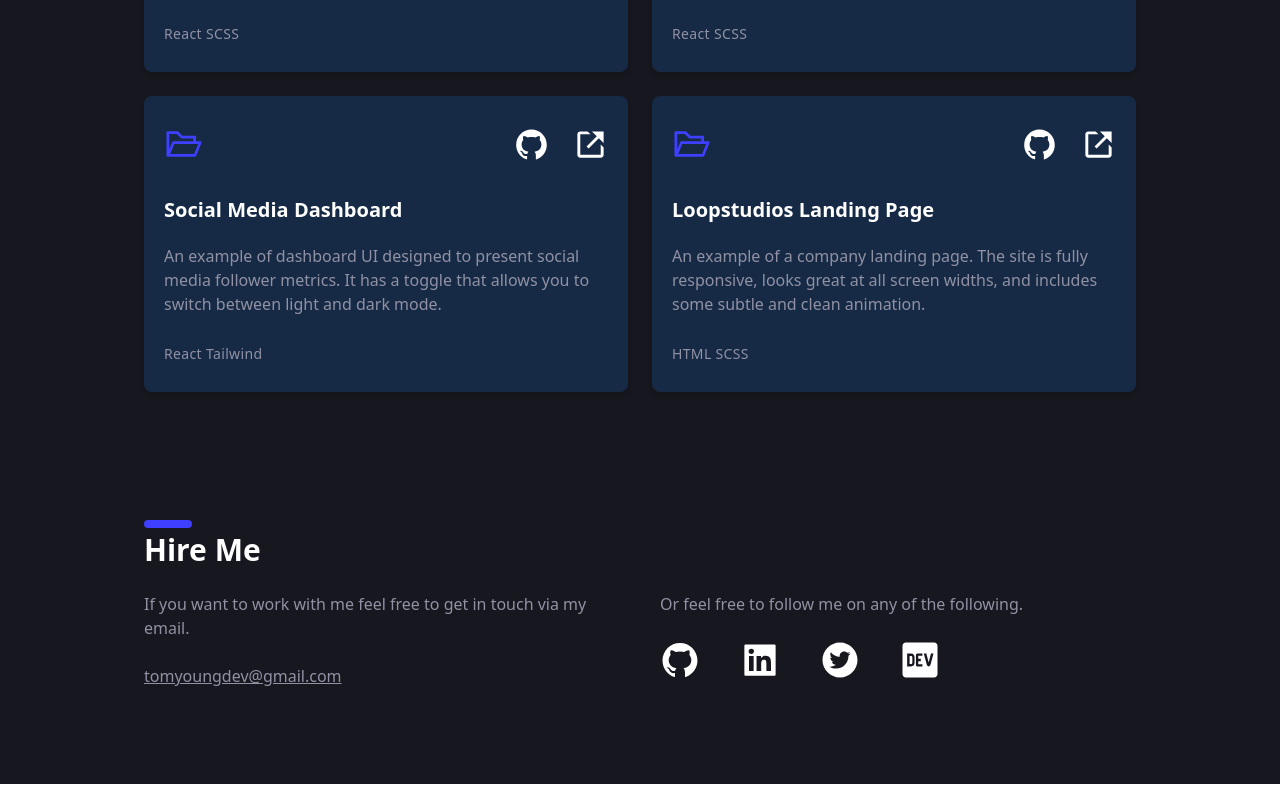
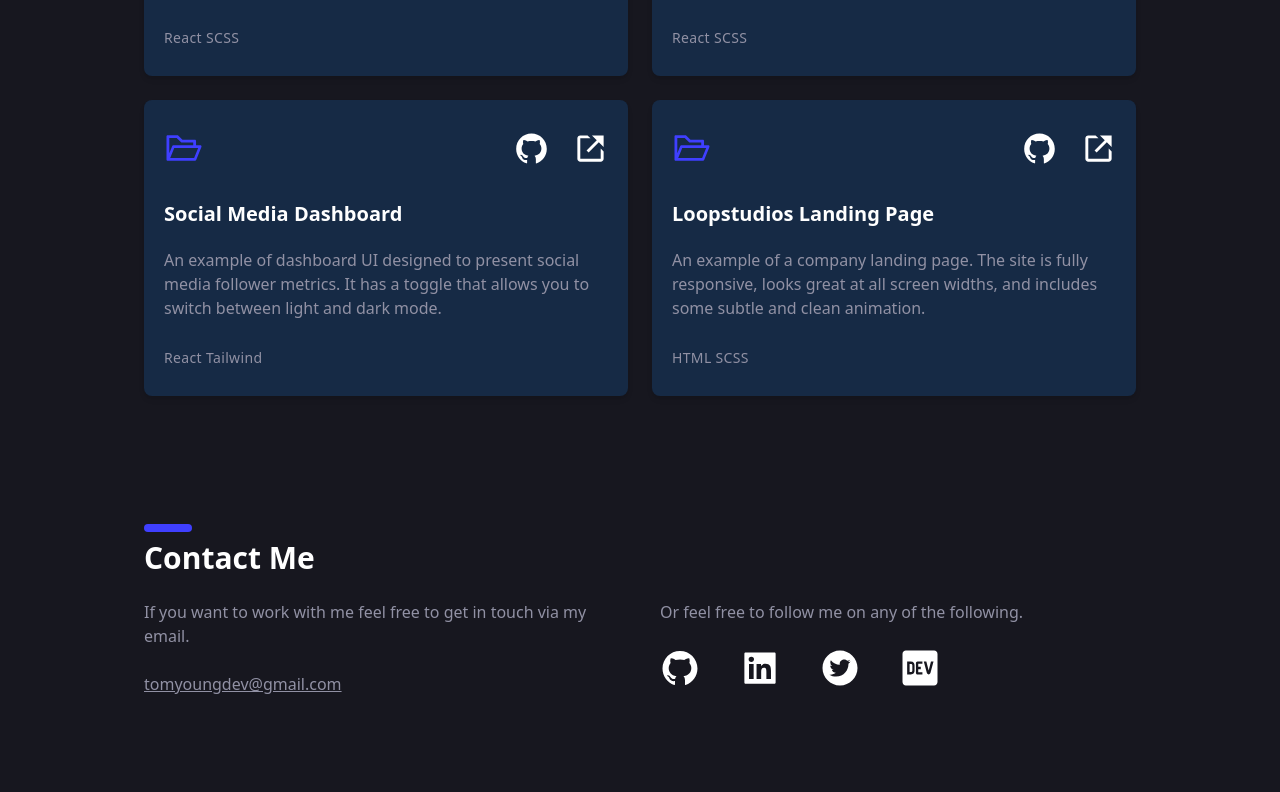
Before and after one commit to TheThomasY/Portfolio, a Next.js app: page / in a window 1280 px wide. Shown: the part 1200-1992 px from the top of the page. Built offline with nearby package versions, Linux system fonts and the light colour scheme.

Commit message:
content: changed contact title and increased margin on blue marker line

```diff
--- a/components/Footer.js
+++ b/components/Footer.js
@@ -14,7 +14,7 @@ export default function Footer() {
     <div className="container mx-auto mt-16 w-full px-8 md:mt-32 md:px-14 lg:mt-32 lg:px-36">
       <section className="w-full">
         <h2 id="contact" className="secondary-title">
-          Hire Me
+          Contact Me
         </h2>
         <div className="md:grid md:grid-cols-2 md:gap-x-10">
           <div>
--- a/styles/globals.css
+++ b/styles/globals.css
@@ -12,7 +12,7 @@ html {
 
 .secondary-title::before {
   content: '';
-  @apply mb-1 block h-2 w-12 rounded-full bg-theme;
+  @apply mb-2 block h-2 w-12 rounded-full bg-theme;
 }
 
 .section-paragraph {
```
